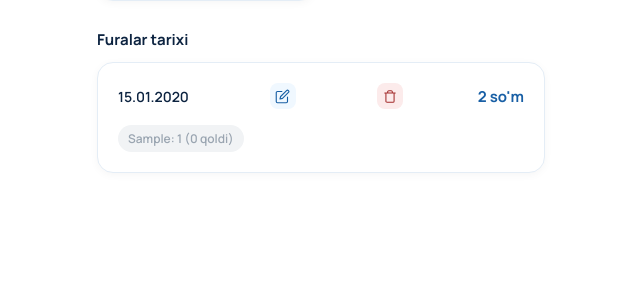
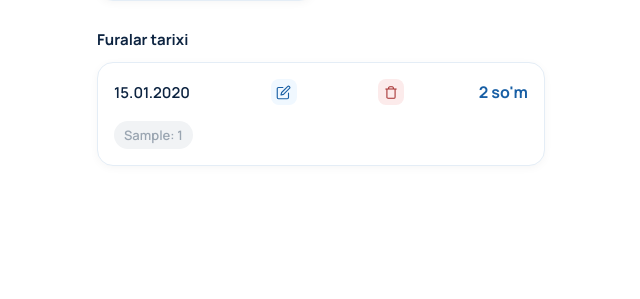
Before and after one commit to TNnodirbek/balance-system, a Django app: page /ombor/ in a window 1280 px wide. Shown: the part 199-498 px from the top of the page, without its empty margins (319-959 px from the left). Run offline with Django 5.2, Linux system fonts and the light colour scheme; a user stored in the database is signed in; tables that the repository leaves empty hold one stand-in row (values such as "Sample post").

Commit message:
Ombor fura kartasi qayta dizayn qilindi

```diff
--- a/templates/ombor/royxat.html
+++ b/templates/ombor/royxat.html
@@ -176,7 +176,7 @@
             border: 1px solid #E4EDF6;
             border-radius: 16px;
             box-shadow: 0 2px 8px rgba(0, 0, 0, 0.04);
-            padding: 20px;
+            padding: 16px;
             margin-bottom: 16px;
             transition: box-shadow 0.2s ease, border-color 0.2s ease;
         }
@@ -206,13 +206,13 @@
         }
 
         .fura-sana {
-            font-size: 14px;
+            font-size: 15px;
             font-weight: 600;
             color: #0C2340;
         }
 
         .fura-xarajat {
-            font-size: 15px;
+            font-size: 16px;
             font-weight: 700;
             color: #185FA5;
         }
@@ -226,7 +226,7 @@
         .mahsulot-pill {
             background: #F0F8FF;
             color: #185FA5;
-            font-size: 12px;
+            font-size: 13px;
             font-weight: 600;
             padding: 5px 10px;
             border-radius: 999px;
@@ -355,7 +355,7 @@
 
                 <div class="fura-mahsulotlar">
                     {% for mahsulot in fura.mahsulotlar.all %}
-                        <span class="mahsulot-pill{% if mahsulot.fifo_qoldiq == 0 %} mahsulot-pill-xira{% endif %}">{{ mahsulot.hajm }}: {{ mahsulot.miqdor }} ({{ mahsulot.fifo_qoldiq }} qoldi)</span>
+                        <span class="mahsulot-pill{% if mahsulot.fifo_qoldiq == 0 %} mahsulot-pill-xira{% endif %}">{{ mahsulot.hajm }}: {{ mahsulot.miqdor }}</span>
                     {% endfor %}
                 </div>
             </div>
```
